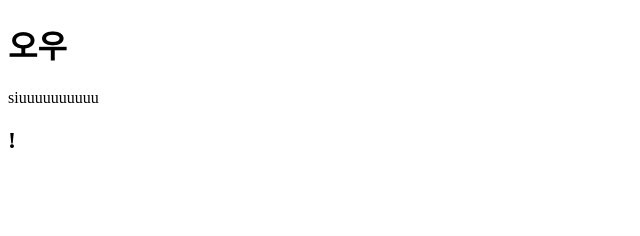
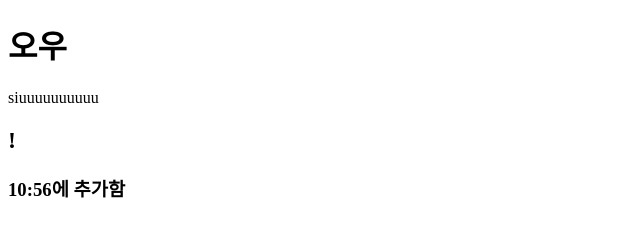
Before and after one commit to dk12177771/dk12171, a plain HTML site: page index.html in a window 1280 px wide. Shown: the whole page, without its empty margins (0-640 px from the left). Drawn offline with Linux system fonts and the light colour scheme.

Commit message:
second commit

```diff
--- a/index.html
+++ b/index.html
@@ -11,5 +11,6 @@
     <h1>오우</h1>
     <p>siuuuuuuuuuu</p>
     <h2>!</h2>
+    <h3>10:56에 추가함</h3>
   </body>
 </html>
```
